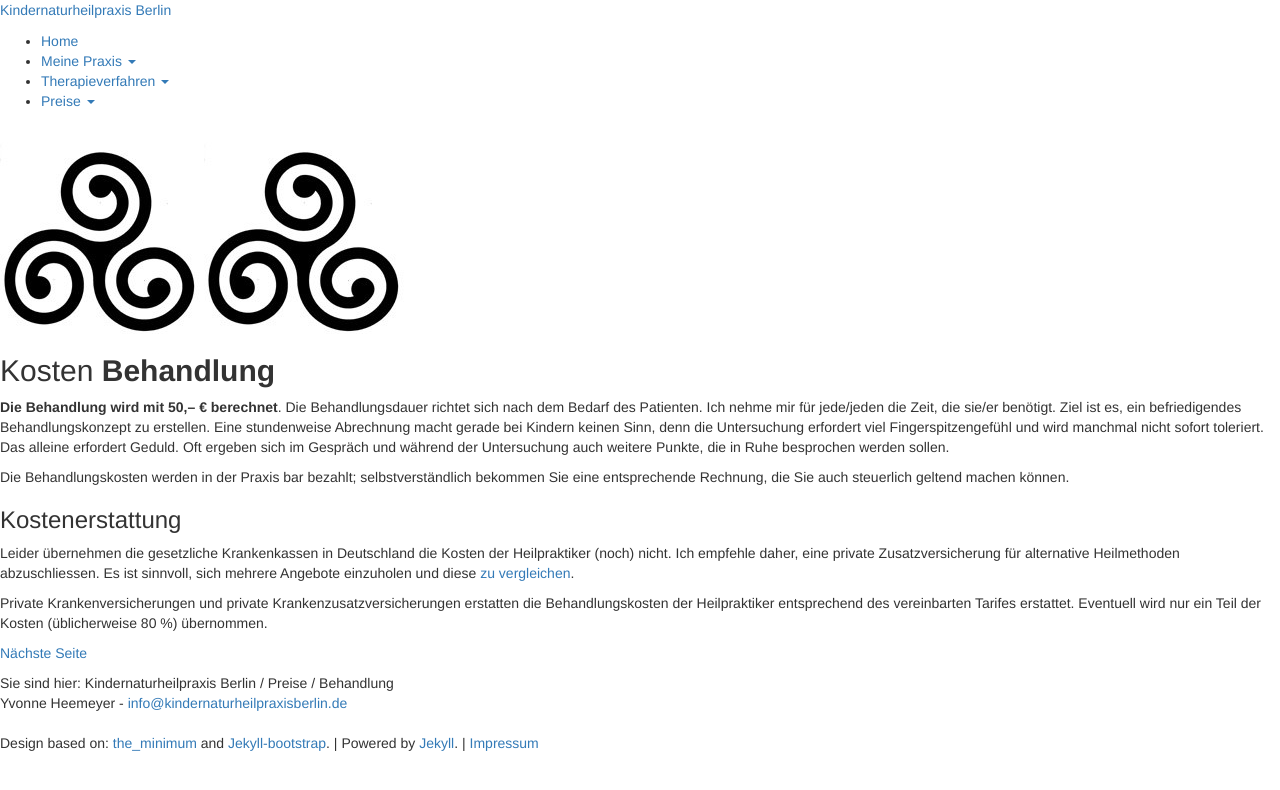
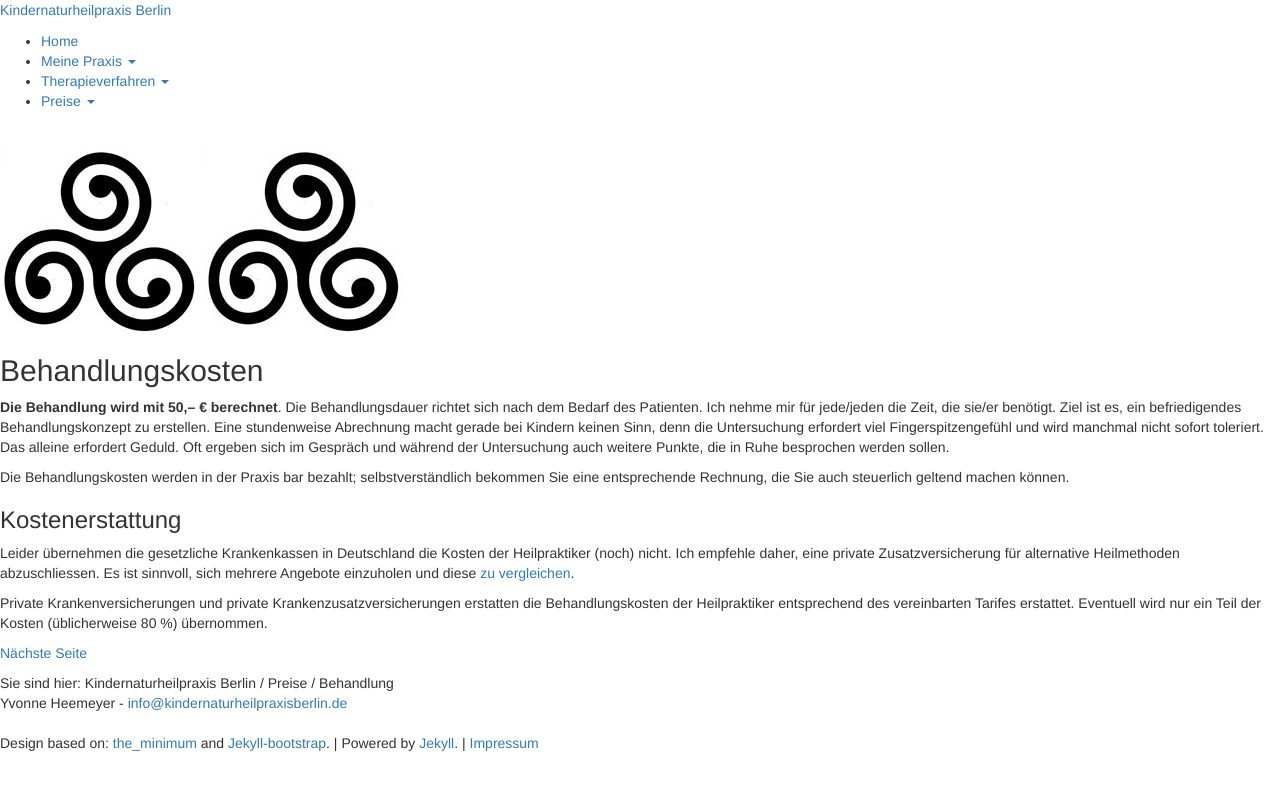
Before and after one commit to heilpraktiker/heilpraktiker.github.io, a Jekyll site: the page built from preise/behandlung/index.md, in a window 1280 px wide. Shown: the top 790 px of the page. Built offline with Jekyll 4.4.1, drawn with Linux system fonts in a browser that asks for light colours; nearby versions of some CDN libraries; comment, search, counter and statistics services are not loaded.

Commit message:
Updated index.md

```diff
--- a/preise/behandlung/index.md
+++ b/preise/behandlung/index.md
@@ -7,7 +7,7 @@ published: true
 
 {% include JB/setup %}
 
-## Kosten **Behandlung**
+## Behandlungskosten
 
 **Die Behandlung wird mit 50,-- € berechnet**. Die Behandlungsdauer richtet sich nach dem Bedarf des Patienten. Ich nehme mir für jede/jeden die Zeit, die sie/er benötigt. Ziel ist es, ein befriedigendes Behandlungskonzept zu erstellen. Eine stundenweise Abrechnung macht gerade bei Kindern keinen Sinn, denn die Untersuchung erfordert viel Fingerspitzengefühl und wird manchmal nicht sofort toleriert. Das alleine erfordert Geduld. Oft ergeben sich im Gespräch und während der Untersuchung auch weitere Punkte, die in Ruhe besprochen werden sollen.
 
@@ -19,4 +19,4 @@ Leider übernehmen die gesetzliche Krankenkassen in Deutschland die Kosten der H
 
 Private Krankenversicherungen und private Krankenzusatzversicherungen erstatten die Behandlungskosten der Heilpraktiker entsprechend des vereinbarten Tarifes erstattet. Eventuell wird nur ein Teil der Kosten (üblicherweise 80 %) übernommen.
 
-[Nächste Seite](/meine-praxis/philosophie/)
+[Nächste Seite](/preise/massage/)
```
